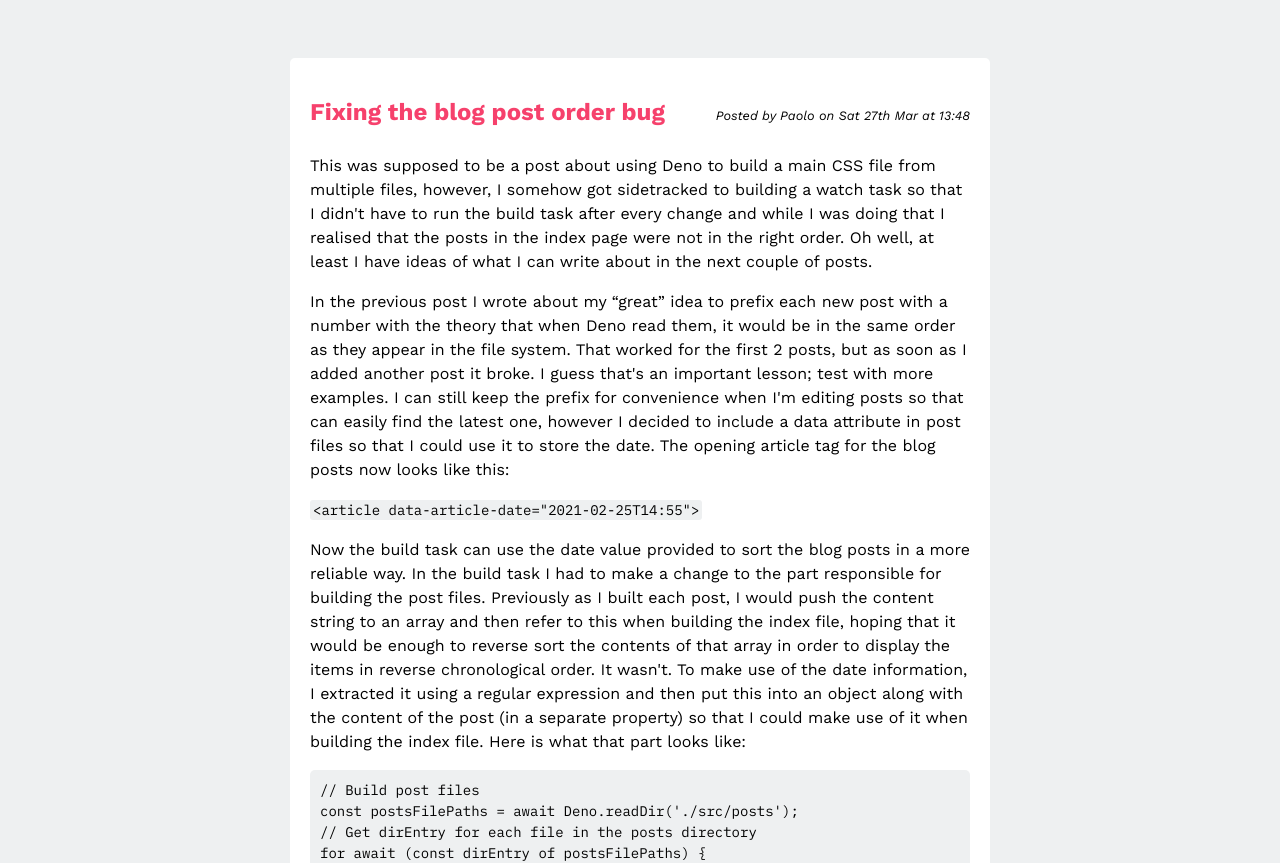
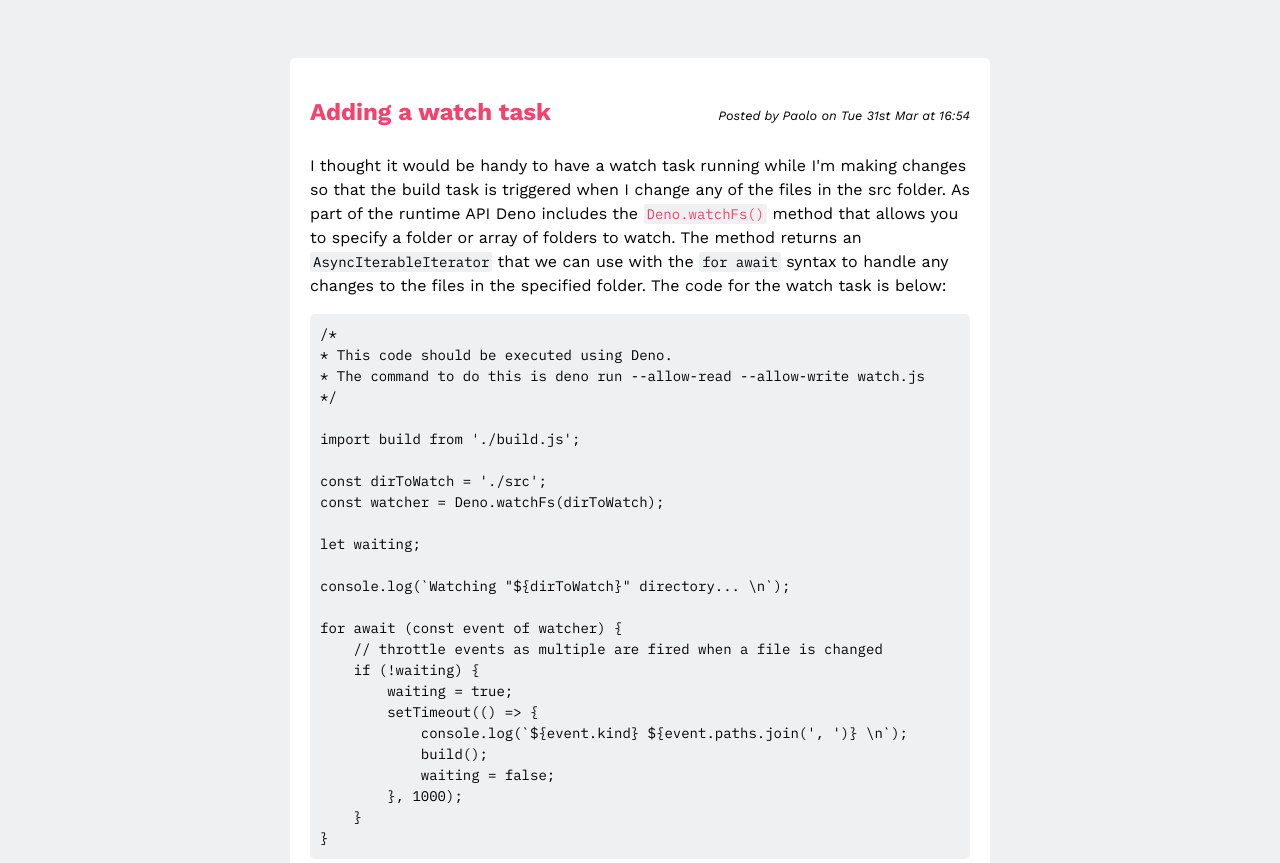
Before and after one commit to pdp2/itanglo, a plain HTML site: page docs/index.html in a window 1280 px wide. Shown: the part 125-988 px from the top of the page. Drawn offline with nearby package versions, Linux system fonts and the light colour scheme.

Commit message:
Adding watch task post

```diff
--- a/docs/index.html
+++ b/docs/index.html
@@ -26,7 +26,41 @@
             <a href="https://github.com/pdp2">Github</a>
         </nav>
     </header>
-<main><article data-article-date="2021-03-27T13:48">
+<main><article data-article-date="2021-03-31T16:54">
+        <header class="postHeader">
+            <h2><a href="./adding-a-watch-task.html">Adding a watch task</a></h2>
+            <p class="postMeta">Posted by Paolo on Tue 31st Mar at 16:54</p>
+        </header>
+        <p>I thought it would be handy to have a watch task running while I'm making changes so that the build task is triggered when I change any of the files in the src folder. As part of the runtime API Deno includes the <a href="https://doc.deno.land/builtin/stable#Deno.watchFs"><code>Deno.watchFs()</code></a> method that allows you to specify a folder or array of folders to watch. The method returns an <code>AsyncIterableIterator</code> that we can use with the <code>for await</code> syntax to handle any changes to the files in the specified folder. The code for the watch task is below:</p>
+<pre><code>/*
+* This code should be executed using Deno.
+* The command to do this is deno run --allow-read --allow-write watch.js
+*/
+
+import build from './build.js';
+
+const dirToWatch = './src';
+const watcher = Deno.watchFs(dirToWatch);
+
+let waiting;
+
+console.log(`Watching "${dirToWatch}" directory... \n`);
+
+for await (const event of watcher) {
+    // throttle events as multiple are fired when a file is changed
+    if (!waiting) {
+        waiting = true;
+        setTimeout(() => {
+            console.log(`${event.kind} ${event.paths.join(', ')} \n`);
+            build();
+            waiting = false;
+        }, 1000);
+    }
+}</code></pre>
+        <p>As with the build task, I have put a brief comment at the top to explain how to run the code with Deno. Following that, the first thing I do is import the build function which will be called everytime a change is detected. After setting up the watcher we can use <code>for await</code>  to iterate over the asynchronous change events. The <code>event</code> variable uses the <code><a href="https://doc.deno.land/builtin/stable#Deno.FsEvent">FSEvent</a></code> interface, which contains a paths property that indicates the file/s that triggered the event. For some reason the watcher fires multiple events everytime there is a change, but I didn't want to trigger the build task for each one. To prevent this I added a throttle using the <code><a href="https://developer.mozilla.org/en-US/docs/Web/API/WindowOrWorkerGlobalScope/setTimeout">window.setTimeout()</a></code> method so the build task can only be triggered once per second.</p>
+        <p>When I want to write a new post or make any changes to the files in the src folder, all I need to do is run the watch task before I start:</p>
+        <p><code>deno run --allow-read --allow-write watch.js</code></p>
+    </article><article data-article-date="2021-03-27T13:48">
         <header class="postHeader">
             <h2><a href="./fixing-blog-post-order-bug.html">Fixing the blog post order bug</a></h2>
             <p class="postMeta">Posted by Paolo on Sat 27th Mar at 13:48</p>
```
Also changed, not shown: docs/adding-a-watch-task.html (added, +71 -0 lines), src/posts/4-adding-a-watch-task.html (added, +39 -0 lines).
